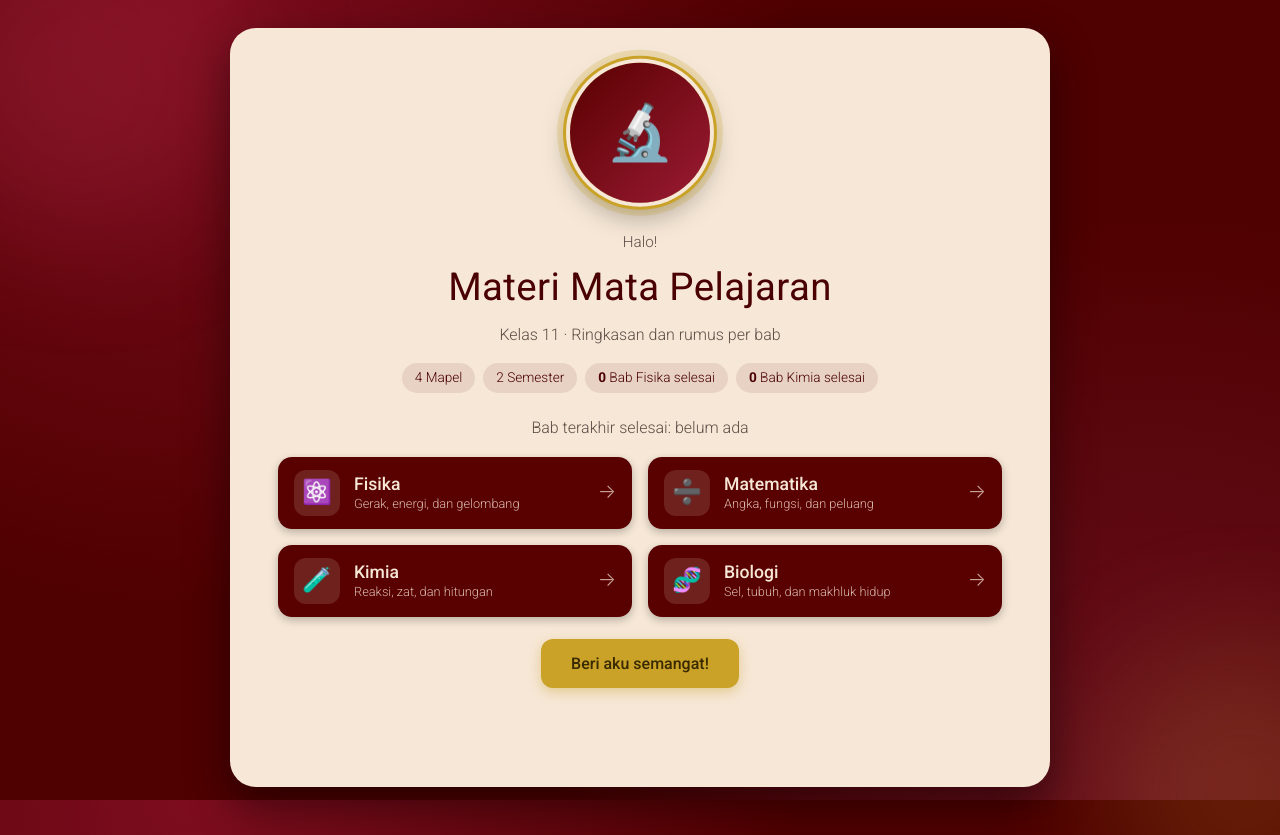
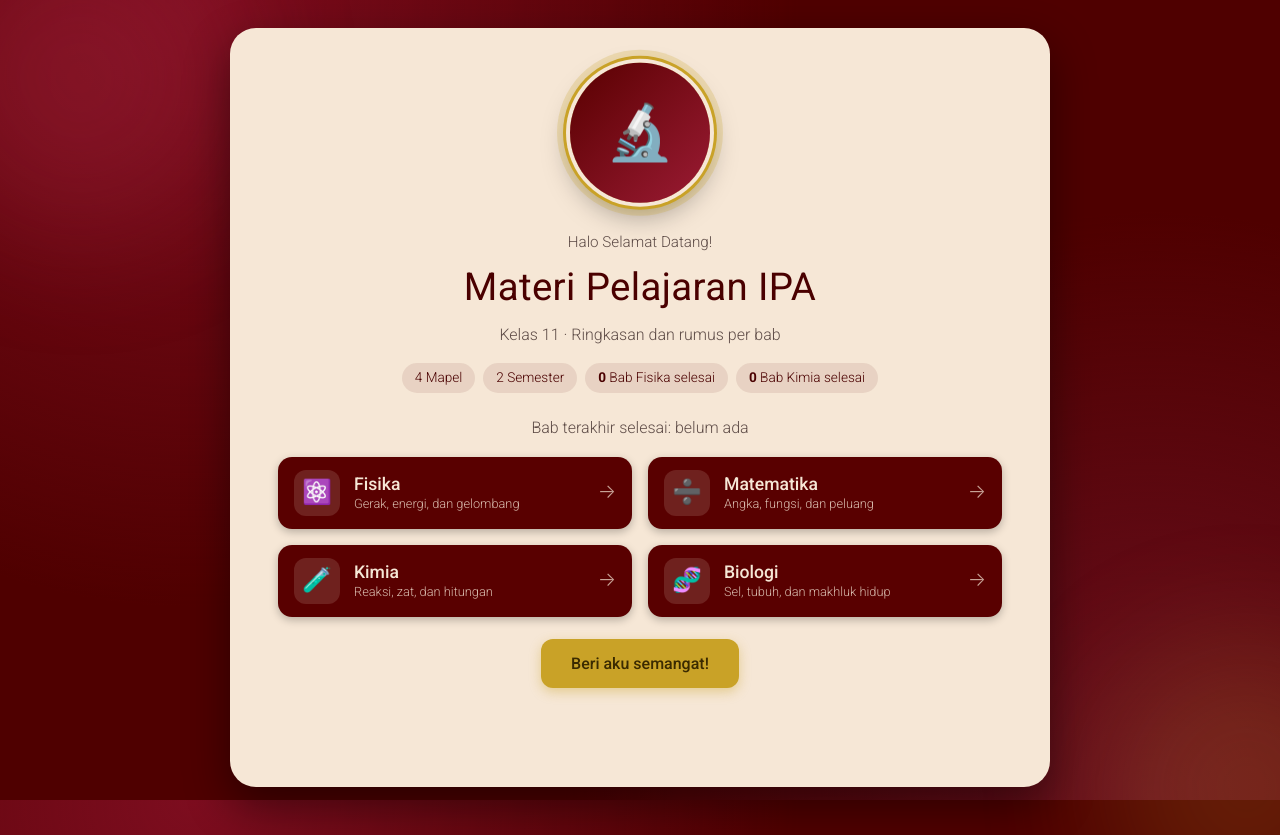
Before and after one commit to rayss09/PROJECTWEBMAPEL1, a plain HTML site: page index.html in a window 1280 px wide. Drawn offline with Linux system fonts and the light colour scheme.

Commit message:
Update index.html

```diff
--- a/index.html
+++ b/index.html
@@ -16,8 +16,8 @@
       <img src="foto.jpg" alt="" onerror="this.remove()">
     </div>
 
-    <p class="salam" id="salam">Halo!</p>
-    <h1>Materi Mata Pelajaran</h1>
+    <p class="salam" id="salam">Halo Selamat Datang!</p>
+    <h1>Materi Pelajaran IPA</h1>
     <p class="sub">Kelas 11 · Ringkasan dan rumus per bab</p>
 
     <div class="statistik">
```
